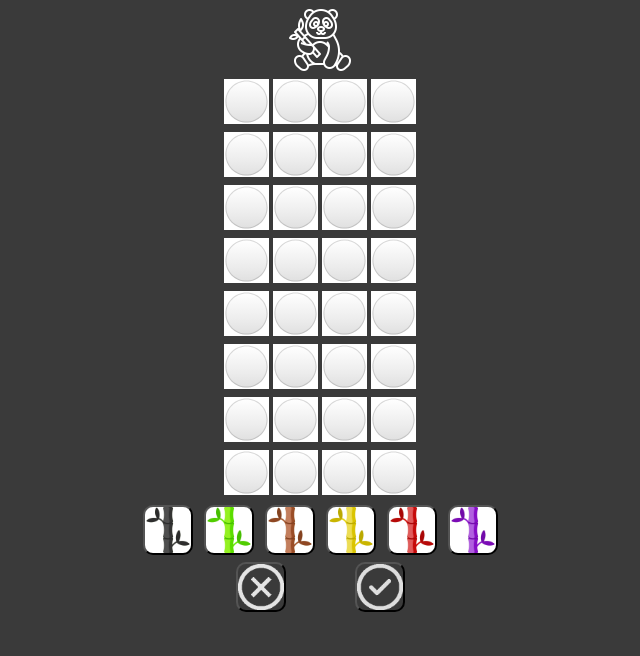
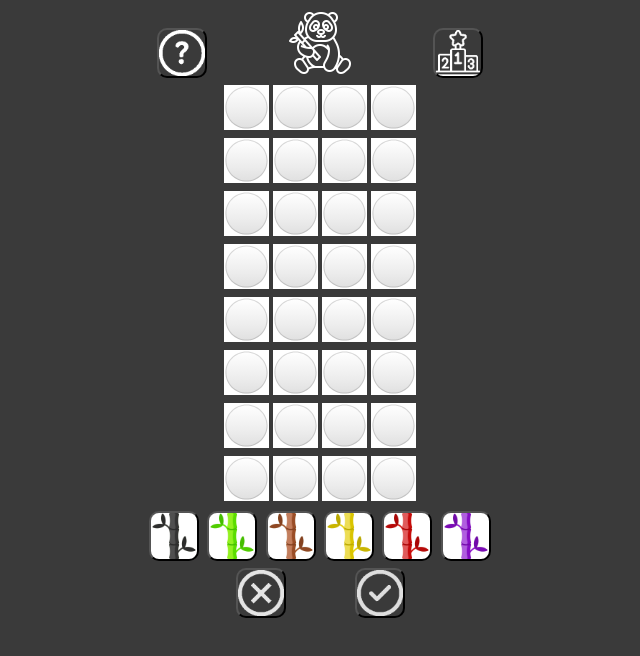
Before and after one commit to frisk038/colormind, a Vue app: page / in a window 1280 px wide. Shown: the top 656 px of the page, without its empty margins (320-960 px from the left). Built offline with nearby package versions, Linux system fonts and the light colour scheme.

Commit message:
align leaderboard and help btn

```diff
--- a/src/components/Header/Header.vue
+++ b/src/components/Header/Header.vue
@@ -1,7 +1,15 @@
 <template>
-    <div class="headLogo">
-        <img src="../assets/panda1.png" class="logo" />
-    </div>
+    <table class="headTab">
+        <td>
+            <button class="leaderboard" />
+        </td>
+        <td>
+            <img src="../assets/panda1.png" class="logo" />
+        </td>
+        <td>
+            <button class="help" />
+        </td>
+    </table>
 </template>
 
 <script>
@@ -10,13 +18,29 @@ export default {
 }
 </script>
 
-<style>
+<style scoped>
 .logo {
     width: 4em;
 }
-.headLogo {
-    width: 80%;
+
+.help {
+    background: url("../assets/leaderboard.png") no-repeat;
+    background-size: cover;
+    width: 50px;
+    height: 50px;
+    border-radius: 10px;
+}
+.leaderboard {
+    background: url("../assets/help.png") no-repeat;
+    background-size: cover;
+    width: 50px;
+    height: 50px;
+    border-radius: 10px;
+}
+
+.headTab {
     margin: 0 auto;
     text-align: center;
+    width: 25em;
 }
 </style>
--- a/src/components/Keyboard.vue
+++ b/src/components/Keyboard.vue
@@ -93,7 +93,7 @@ export default {
     border-radius: 10px;
 }
 .color {
-    width: 23em;
+    width: 22em;
     margin: 0 auto;
     text-align: center;
 }
```
